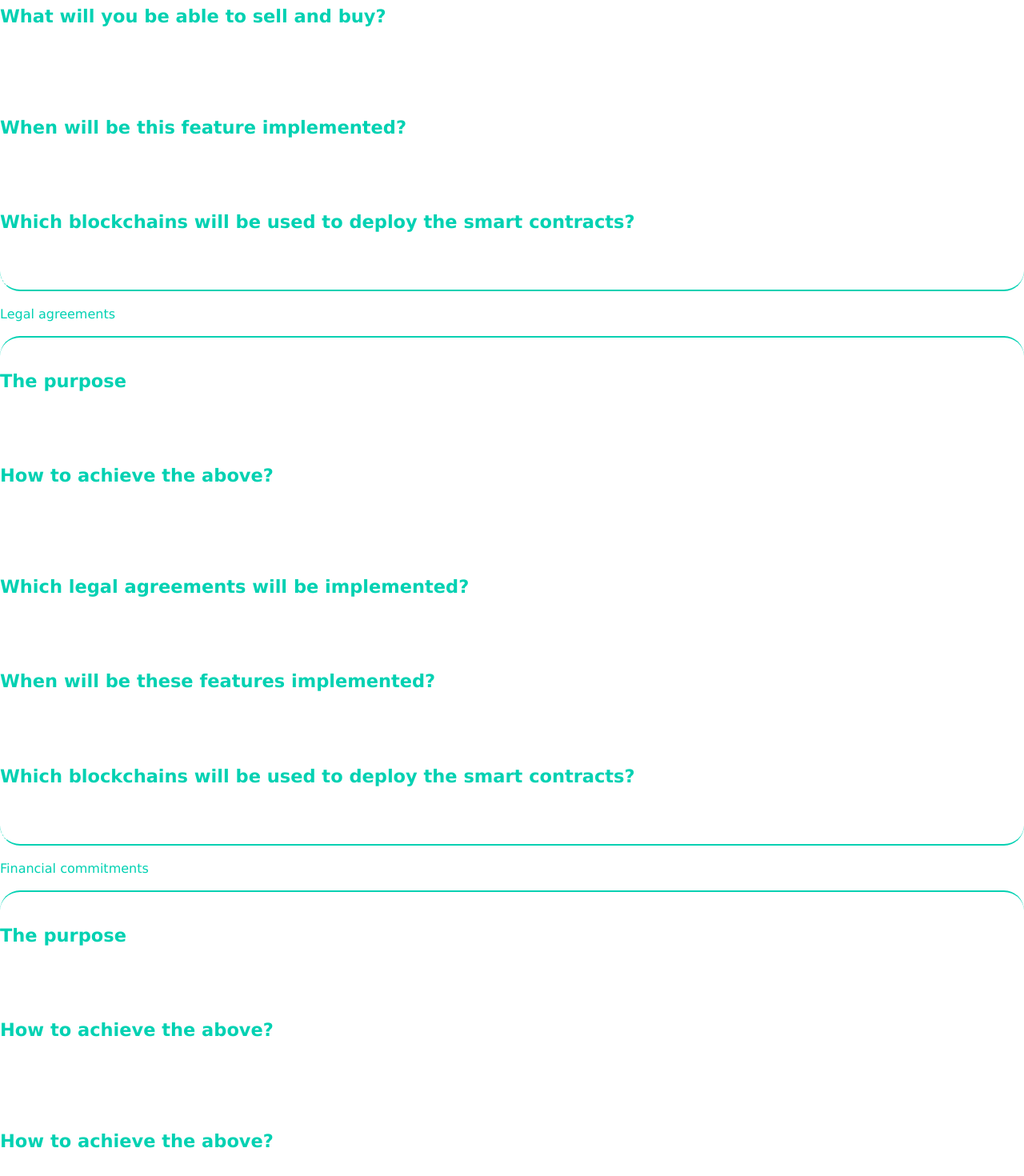
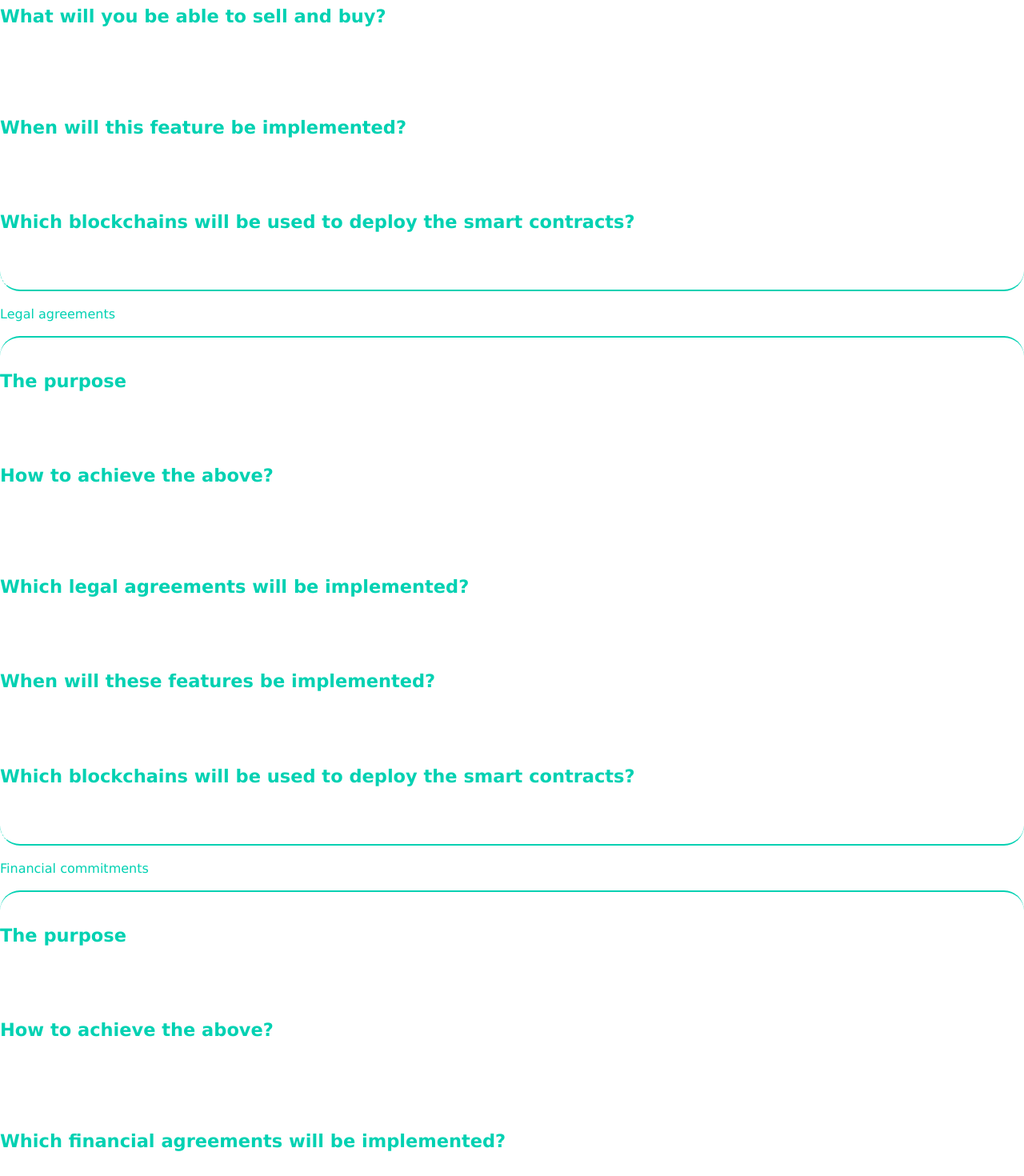
Before and after one commit to farinavito/Web3-Website, a Next.js app: page /use-cases in a window 1280 px wide. Shown: the part 1300-2770 px from the top of the page at 80% size. Built offline with nearby package versions, Linux system fonts and the light colour scheme.

Commit message:
changing text in the use cases page

```diff
--- a/pages/index.js
+++ b/pages/index.js
@@ -17,7 +17,7 @@ const Homepage = () => {
             </Head>
 
 
-            <nav className="navbar has-background-black-bis is-fixed-top">
+            <nav className="navbar has-background-black-ter is-fixed-top">
                 <div className="navbar-menu">
                     <div className="container">
                         <div className="navbar-brand">
@@ -63,7 +63,7 @@ const Homepage = () => {
                 </div>
             </nav>
 
-            <section className="hero is-halfheight has-background-black-bis">
+            <section className="hero is-halfheight has-background-black-ter">
                 <div className="hero-body">
                   <div className="container has-text-centered">
                     <text className="title">
--- a/pages/use-cases.js
+++ b/pages/use-cases.js
@@ -77,7 +77,7 @@ const Cases = () => {
                         We will not approve selling or buying any illegal goods on our system.<br></br>
                         If this rule is breached, we will blacklist the address used in the buying and selling illegal goods.
 
-                        <h2 >When will be this feature implemented?</h2>
+                        <h2 >When will this feature be implemented?</h2>
                         We can't provide any exact date. However, we are working on it to provide it as soon as possible.
 
                         <h2 >Which blockchains will be used to deploy the smart contracts?</h2>
@@ -111,7 +111,7 @@ const Cases = () => {
                         We will not approve selling or buying any illegal goods on our system.<br></br>
                         If this rule is breached, we will blacklist the address used in the buying and selling illegal goods.
 
-                        <h2 >When will be this feature implemented?</h2>
+                        <h2 >When will this feature be implemented?</h2>
                         We can't provide any exact date. However, we are working on it to provide it as soon as possible.
 
                         <h2 >Which blockchains will be used to deploy the smart contracts?</h2>
@@ -141,7 +141,7 @@ const Cases = () => {
                         <h2 >Which legal agreements will be implemented?</h2>
                         We will ask our community to help us find the most usefull legal agreements for them.
 
-                        <h2 >When will be these features implemented?</h2>
+                        <h2 >When will these features be implemented?</h2>
                         We can't provide any exact date. However, we are working on it to provide it as soon as possible.
 
                         <h2 >Which blockchains will be used to deploy the smart contracts?</h2>
@@ -161,17 +161,22 @@ const Cases = () => {
                     </text>
                     <p className="has-text-left pb-6 pt-4 pl-5 mt-5">
                         <h2>The purpose</h2>
-                        Increasing economies by providing a worldwide system where buyers and sellers can exchange goods without trusting eachother.
+                        Enabling people to create financial agreements with other subjects all over the world.
 
                         <h2 >How to achieve the above?</h2>
                         By using smart contracts, we make sure that subjects who don't know eachother and
                         don't have physical access to one another, fulfill their obligations to eachother
                         without cheating the system.
 
-                        <h2 >How to achieve the above?</h2>
-                        By using smart contracts, we make sure that subjects who don't know eachother and
-                        don't have physical access to one another, fulfill their obligations to eachother
-                        without cheating the system.
+                        <h2 >Which financial agreements will be implemented?</h2>
+                        Enabling person A to commit sending payment every X amount to person B every Y time period for the duration of Z time starting at Q.<br></br>
+                        Enabling person A to commit sending a payment till T.<br></br>
+                        Also, we are open to any suggestions fromour community.<br></br>
+
+                        <h2 >When will these features be implemented?</h2>
+                        We have already deployed a smart contract enabling person A to commit sending payment
+                        every X amount to person B every Y time period for the duration of Z time starting at Q.
+                        In the short future we will deploy a smart contract that will enable subjects to commit sending a payment till T.
 
                         <h2 >How much commission do we charge?</h2>
                         A feature in the smart contract lets us to change the commission from 1 to 10**15 weis.
```
